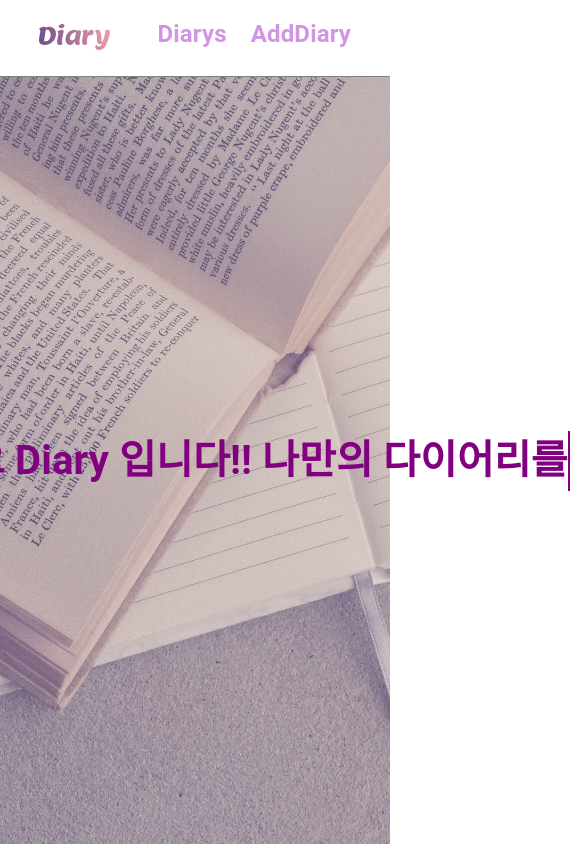
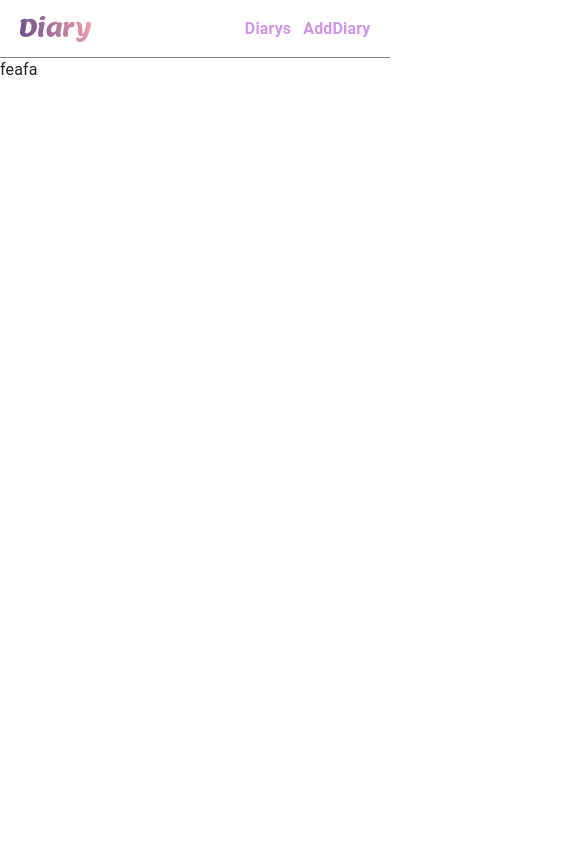
Before and after one commit to M-Sik/react-blog, a React (Create React App) app: page / in a window 390 px wide. Shown: the whole page, 570 px wide, since content can reach past the window. Built offline with nearby package versions, Linux system fonts and the light colour scheme; what simple-zustand-devtools would draw is missing.

Commit message:
design: 모바일용 네이게이션 제작

```diff
--- a/package.json
+++ b/package.json
@@ -15,10 +15,12 @@
     "@types/node": "^16.18.4",
     "@types/react": "^18.0.25",
     "@types/react-dom": "^18.0.9",
+    "@types/react-responsive": "^8.0.5",
     "axios": "^1.2.1",
     "classnames": "^2.3.2",
     "node-sass": "^7.0.3",
     "react": "^18.2.0",
+    "react-responsive": "^9.0.2",
     "react-router": "^6.4.4",
     "react-router-dom": "^6.4.4",
     "react-scripts": "5.0.1",
--- /dev/null
+++ b/src/components/etc/MobileOrPc.tsx
@@ -0,0 +1,16 @@
+import React from 'react';
+import { useMediaQuery } from 'react-responsive';
+
+export const Mobile = ({ children }: { children: JSX.Element }) => {
+  const isMobile = useMediaQuery({
+    query: '(max-width:799px)',
+  });
+  return <>{isMobile && children}</>;
+};
+
+export const Pc = ({ children }: { children: JSX.Element }) => {
+  const isPc = useMediaQuery({
+    query: '(min-width:800px)',
+  });
+  return <>{isPc && children}</>;
+};
--- a/src/components/navigations/Navigation.module.scss
+++ b/src/components/navigations/Navigation.module.scss
@@ -1,5 +1,31 @@
 @import '@/assets/scss/_variabled.scss';
 
+
+.brand-color {
+  color: $main-color !important;
+}
+.active-color {
+  color: purple !important;
+}
+@media (max-width: 799px) {
+  .wrap-navigation {
+    padding: 8px 5vw;
+    border-bottom: 1px solid grey;
+    display: flex;
+    justify-content: space-between;
+    align-items: center;
+    a {
+      color: #d195e5;
+      font-size: 16px;
+      padding-right: 12px;
+      font-weight: 700;
+      &:last-child {
+        padding: 0px;
+      }
+    }
+  }
+}
+@media (min-width: 800px) {
   .wrap-navigation {
     padding: 16px 10vw;
     border-bottom: 1px solid grey;
@@ -15,9 +41,4 @@
       }
     }
   }
-.brand-color {
-  color: $main-color !important;
 }
-.active-color {
-  color: purple !important;
-}
--- a/src/pages/Home.tsx
+++ b/src/pages/Home.tsx
@@ -1,6 +1,7 @@
 import React, { useEffect, useState } from 'react';
 import styles from '@/pages/Home.module.scss';
 import classNames from 'classnames/bind';
+import { Mobile, Pc } from '@/components/etc/MobileOrPc';
 const cx = classNames.bind(styles);
 
 function Home() {
@@ -27,9 +28,16 @@ function Home() {
   });
 
   return (
-    <div className={`${cx('home-container')}`}>
-      <p>{blogTitle}</p>
-    </div>
+    <>
+      <Mobile>
+        <div>feafa</div>
+      </Mobile>
+      <Pc>
+        <div className={`${cx('home-container')}`}>
+          <p>{blogTitle}</p>
+        </div>
+      </Pc>
+    </>
   );
 }
 
```
Also changed, not shown: 1 other file (tests, documents, lock files or other folders). Lines whose indentation alone changed are shown as unchanged.
